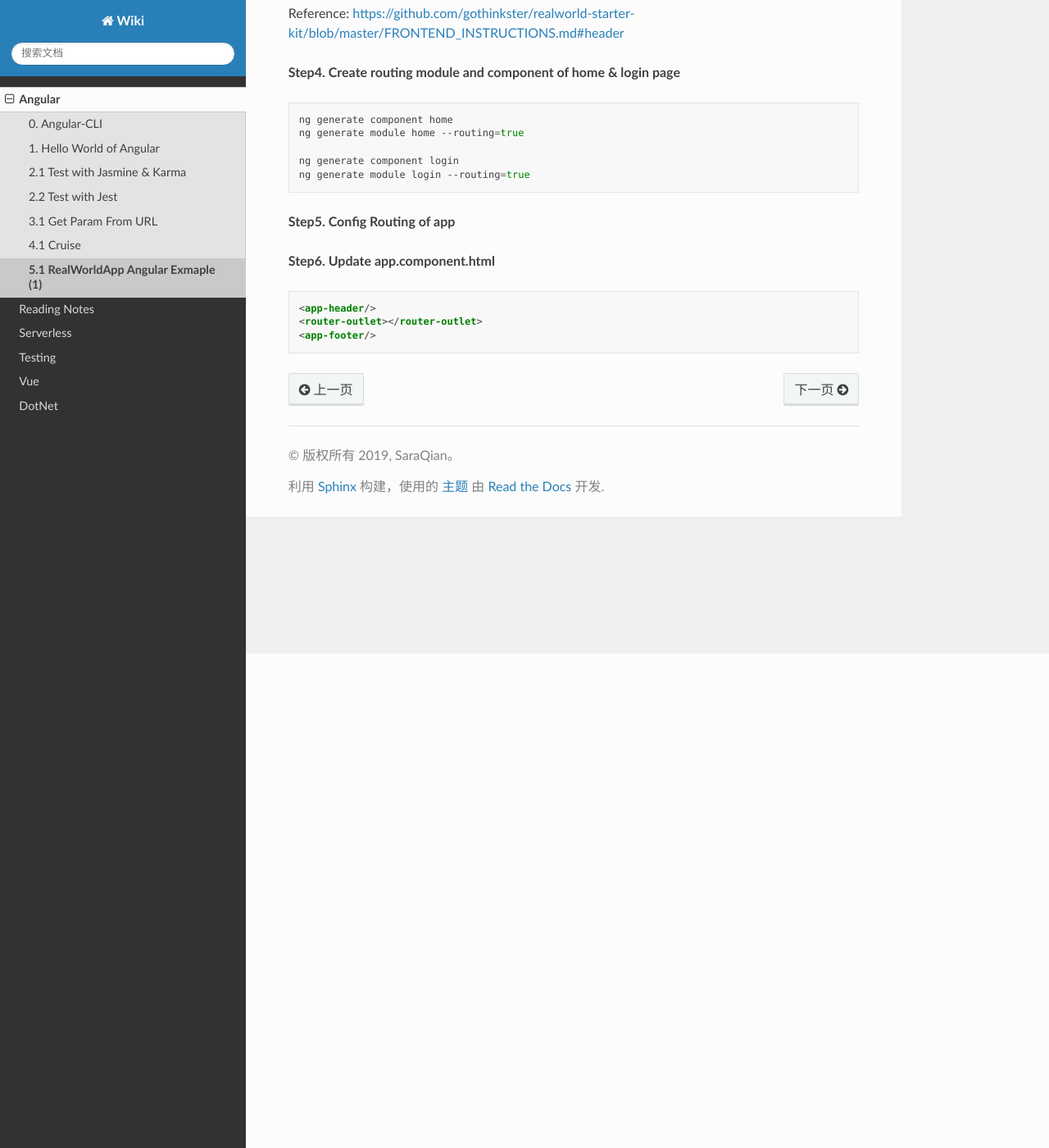
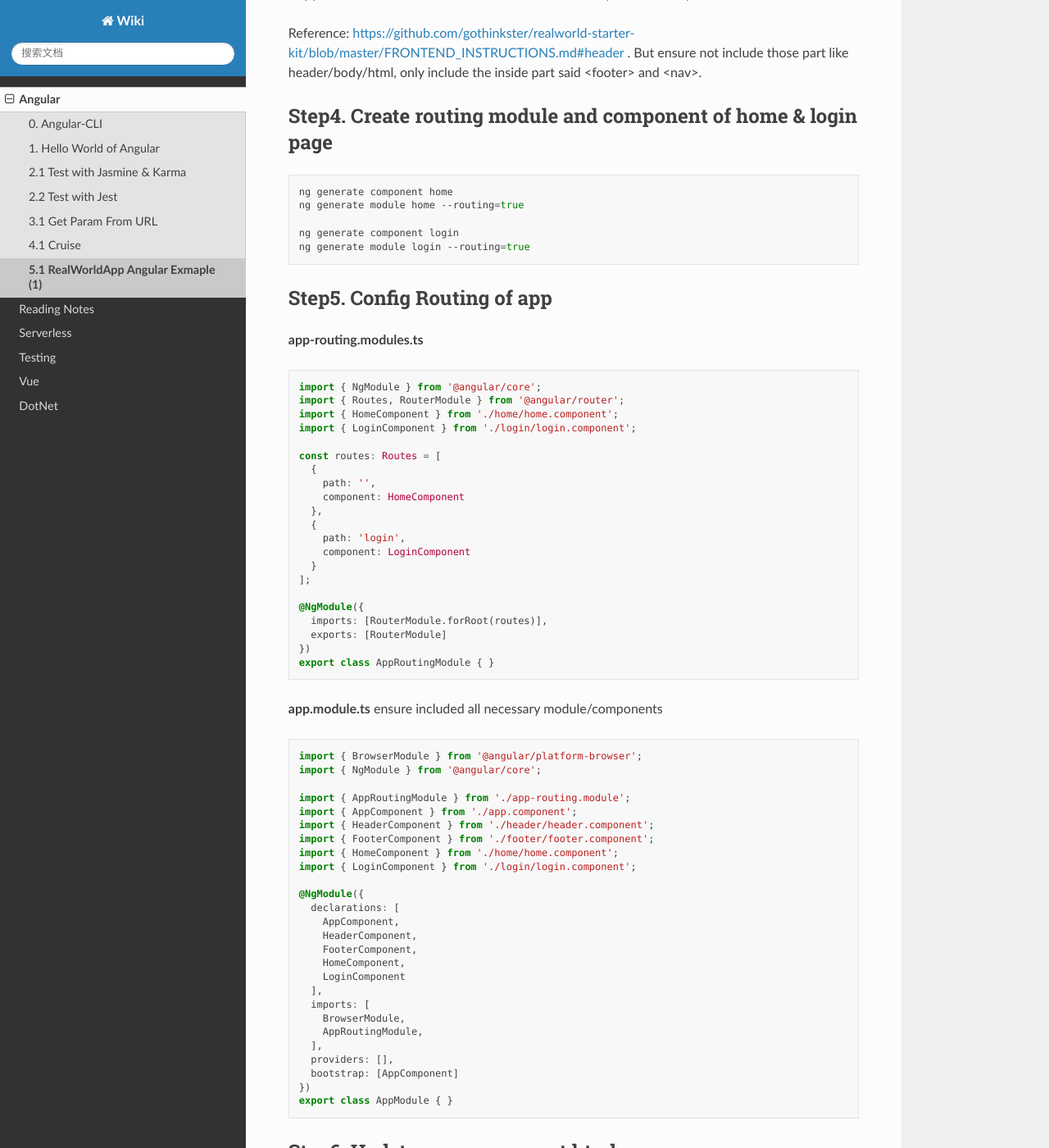
Before and after one commit to abigail830/Sphinx_wiki, a Sphinx documentation site: the page built from source/Angular/5.1_RealWorld.rst, in a window 1280 px wide and 1400 px high, scrolled down 603 px. Shown: the whole window at 82% size. Built offline with Sphinx 7.4.7 and the Read the Docs theme 2.0.0, drawn with Linux system fonts in a browser that asks for light colours.

Commit message:
Update 5.1_RealWorld.rst

```diff
--- a/source/Angular/5.1_RealWorld.rst
+++ b/source/Angular/5.1_RealWorld.rst
@@ -1,13 +1,15 @@
 5.1 RealWorldApp Angular Exmaple (1)
 ===========================================
 
-**Step1. Create project**
+Step1. Create project
+^^^^^^^^^^^^^^^^^^^^^^^^^^^^^^^^^^^^^^^^^^^
 
 .. code-block:: bash
 
   ng new real-world
 
-**Step2. Add external css into index**
+Step2. Add external css into index
+^^^^^^^^^^^^^^^^^^^^^^^^^^^^^^^^^^^^^^^^^^^
 
 .. code-block:: html
 
@@ -16,7 +18,8 @@
   <link rel="stylesheet" href="//demo.productionready.io/main.css">
 
 
-**Step3. Create component Header & Footer**
+Step3. Create component Header & Footer
+^^^^^^^^^^^^^^^^^^^^^^^^^^^^^^^^^^^^^^^^^^^
 
 .. code-block:: bash
 
@@ -25,9 +28,10 @@
 
 Copy the HTML content of header/footer into the newly created component's html
 
-Reference: https://github.com/gothinkster/realworld-starter-kit/blob/master/FRONTEND_INSTRUCTIONS.md#header
+Reference: https://github.com/gothinkster/realworld-starter-kit/blob/master/FRONTEND_INSTRUCTIONS.md#header . But ensure not include those part like header/body/html, only include the inside part said <footer> and <nav>.
 
-**Step4. Create routing module and component of home & login page**
+Step4. Create routing module and component of home & login page
+^^^^^^^^^^^^^^^^^^^^^^^^^^^^^^^^^^^^^^^^^^^^^^^^^^^^^^^^^^^^^^^^^^^^^^^^^^^^^^^^^^^^^^
 
 .. code-block:: bash
 
@@ -37,10 +41,70 @@ Reference: https://github.com/gothinkster/realworld-starter-kit/blob/master/FRON
   ng generate component login
   ng generate module login --routing=true
 
-**Step5. Config Routing of app**
+Step5. Config Routing of app
+^^^^^^^^^^^^^^^^^^^^^^^^^^^^^^^^^^^^^^^^^^^
+
+**app-routing.modules.ts**
+
+.. code-block:: typescript
+
+  import { NgModule } from '@angular/core';
+  import { Routes, RouterModule } from '@angular/router';
+  import { HomeComponent } from './home/home.component';
+  import { LoginComponent } from './login/login.component';
+
+  const routes: Routes = [
+    {
+      path: '',
+      component: HomeComponent
+    },
+    {
+      path: 'login',
+      component: LoginComponent
+    }
+  ];
+
+  @NgModule({
+    imports: [RouterModule.forRoot(routes)],
+    exports: [RouterModule]
+  })
+  export class AppRoutingModule { }
+
+**app.module.ts** ensure included all necessary module/components
+
+.. code-block:: typescript
+
+  import { BrowserModule } from '@angular/platform-browser';
+  import { NgModule } from '@angular/core';
+
+  import { AppRoutingModule } from './app-routing.module';
+  import { AppComponent } from './app.component';
+  import { HeaderComponent } from './header/header.component';
+  import { FooterComponent } from './footer/footer.component';
+  import { HomeComponent } from './home/home.component';
+  import { LoginComponent } from './login/login.component';
+
+  @NgModule({
+    declarations: [
+      AppComponent,
+      HeaderComponent,
+      FooterComponent,
+      HomeComponent,
+      LoginComponent
+    ],
+    imports: [
+      BrowserModule,
+      AppRoutingModule,
+    ],
+    providers: [],
+    bootstrap: [AppComponent]
+  })
+  export class AppModule { }
 
 
-**Step6. Update app.component.html**
+
+Step6. Update app.component.html
+^^^^^^^^^^^^^^^^^^^^^^^^^^^^^^^^^^^^^^^^^^^
 
 .. code-block:: html
 
```
